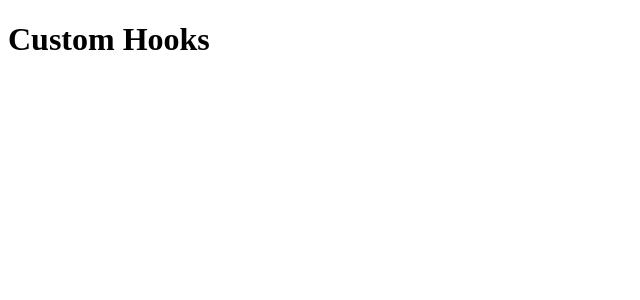
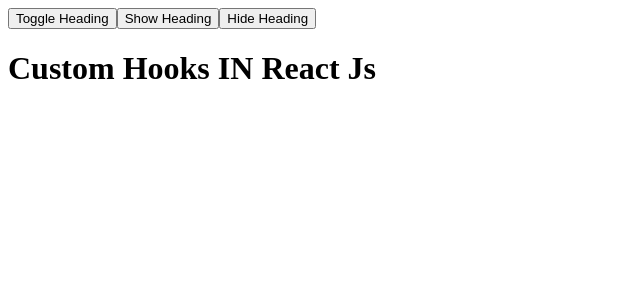
Before and after one commit to muskan-chouhan/react, a React (Vite) app in the folder 56-custom-hook/: page / in a window 1280 px wide. Shown: the top 300 px of the page, without its empty margins (0-640 px from the left). Built offline with nearby package versions, Linux system fonts and the light colour scheme.

Commit message:
55- import custom hook

```diff
--- a/56-custom-hook/src/App.jsx
+++ b/56-custom-hook/src/App.jsx
@@ -1,12 +1,19 @@
 import { useState } from 'react'
-
-
+import useToggle from './useToggle'
 function App() {
-
+  const[value,toggleValue] =useToggle(true)
+  console.log('val-----',value);
 
   return (
     <>
-     <h1>Custom Hooks</h1>
+
+     <button>Toggle Heading</button>
+     <button>Show Heading</button>
+     <button>Hide Heading</button>
+     {
+      value?<h1>Custom Hooks IN React Js</h1>
+      :null
+     }
     </>
   )
 }
```
